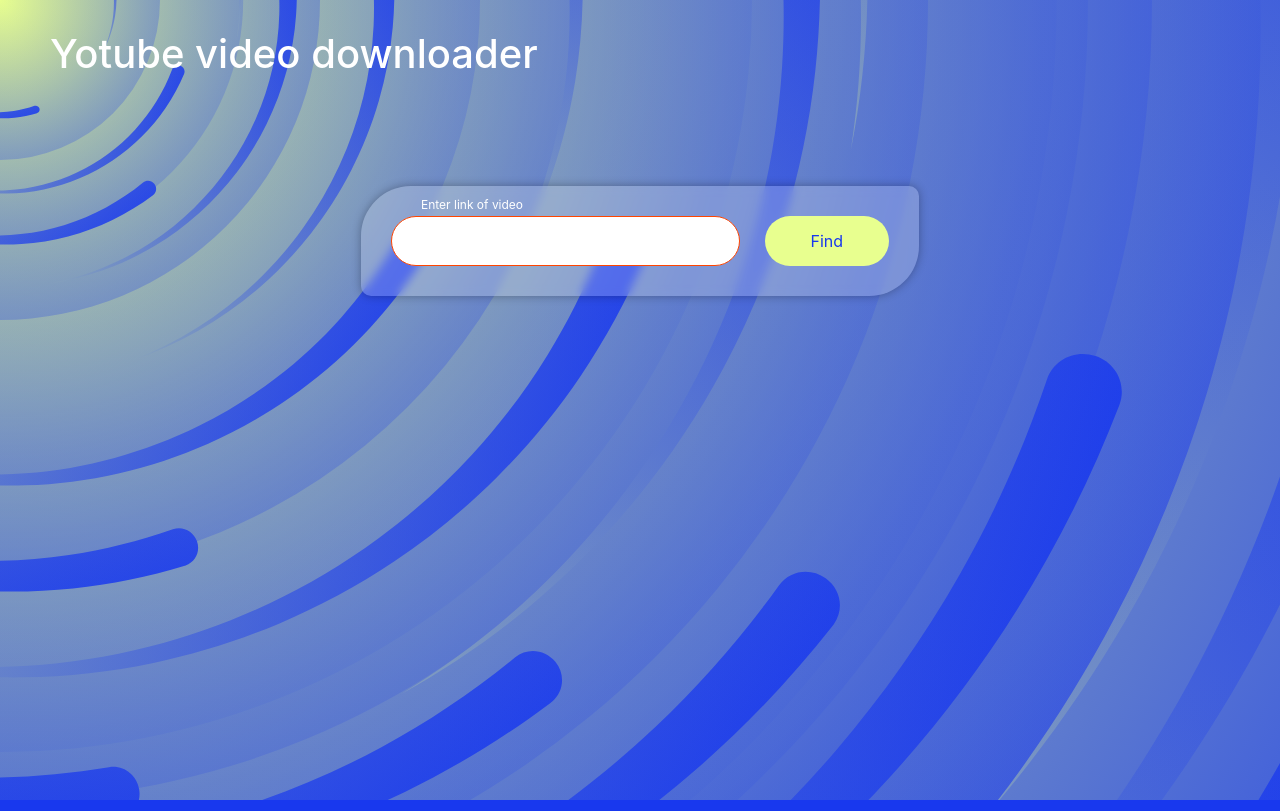
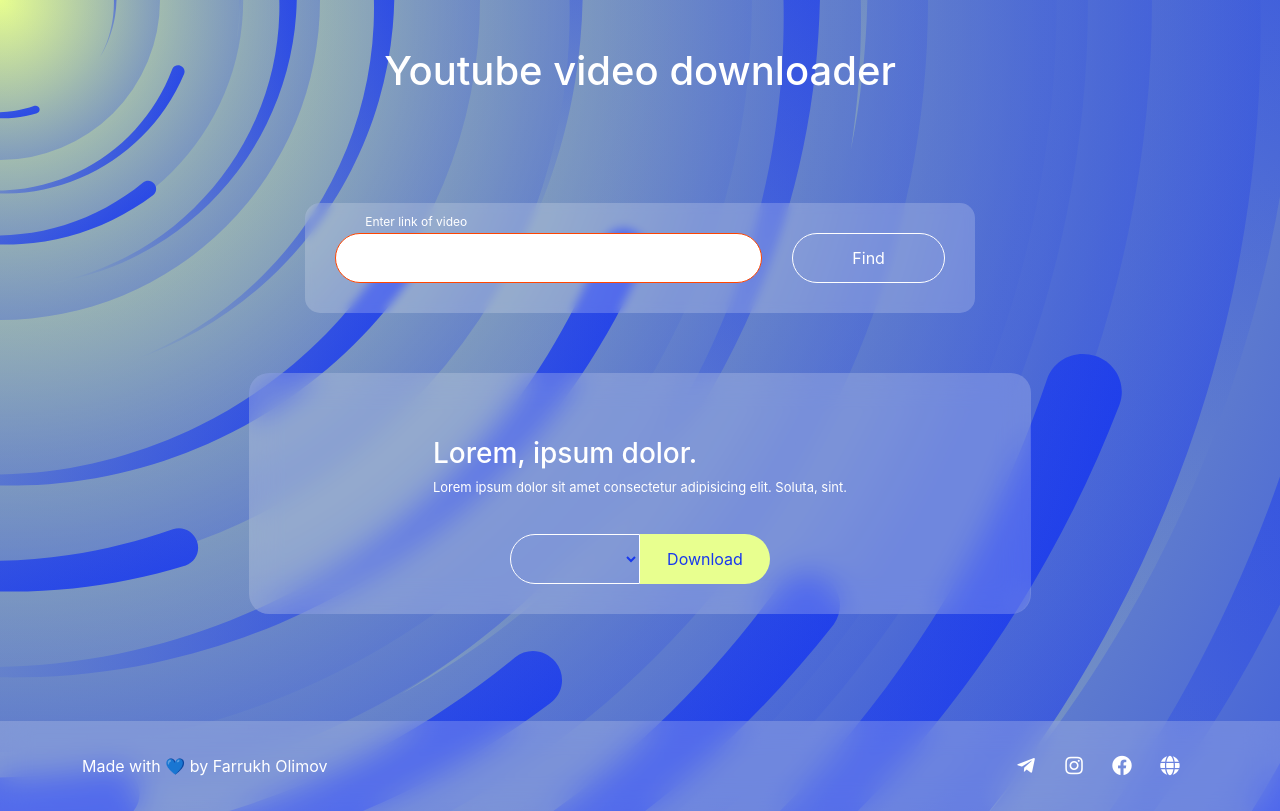
Before and after one commit to farruh-dev/video_downloader_youtube, a website: page public/index.html in a window 1280 px wide. Drawn offline with nearby package versions, Linux system fonts and the light colour scheme.

Commit message:
Update style.scss

```diff
--- a/public/index.html
+++ b/public/index.html
@@ -15,12 +15,11 @@
 
 <body>
     <section id="mainSection">
-        <div class="header">
-            <h1>Yotube video downloader</h1>
-        </div>
         <div class="container">
 
-
+            <div class="header">
+                <h1>Youtube video downloader</h1>
+            </div>
             <div class="form">
                 <div class="form-item">
                     <label for="videoUrl">Enter link of video</label>
@@ -41,12 +40,34 @@
                 </div>
                 <div class="controls">
                     <input type="hidden" id="video-url">
-                    <select id="downloadOptions"></select>
-                    <button id="downloadBtn">Download</button>
+                    <div class="btn-group" role="group" >
+                        <select id="downloadOptions"></select>
+                        <button id="downloadBtn">Download</button>
+                    </div>
                 </div>
             </div>
         </div>
     </section>
+
+    <footer class="footer">
+        <div class="container">
+            <span>Made with 💙 by Farrukh Olimov</span>
+            <ul class="links">
+                <li class="link">
+                    <a href=""><i class="fab fa-telegram-plane"></i></a>
+                </li>
+                <li class="link">
+                    <a href=""><i class="fab fa-instagram"></i></a>
+                </li>
+                <li class="link">
+                    <a href=""><i class="fab fa-facebook"></i></a>
+                </li>
+                <li class="link">
+                    <a href=""><i class="fas fa-globe"></i></a>
+                </li>
+            </ul>
+        </div>
+    </footer>
 
     <script src="https://cdn.jsdelivr.net/npm/bootstrap@5.0.2/dist/js/bootstrap.bundle.min.js"
         integrity="sha384-MrcW6ZMFYlzcLA8Nl+NtUVF0sA7MsXsP1UyJoMp4YLEuNSfAP+JcXn/tWtIaxVXM" crossorigin="anonymous">
--- a/public/style/style.scss
+++ b/public/style/style.scss
@@ -10,20 +10,50 @@
     background-attachment: fixed;
     background-size: cover;
     font-family: -apple-system, BlinkMacSystemFont, 'Segoe UI', Roboto, Oxygen, Ubuntu, Cantarell, 'Open Sans', 'Helvetica Neue', sans-serif;
+
+    overflow: auto;
+    /* this will hide the scrollbar in mozilla based browsers */
+    overflow: -moz-scrollbars-none;
+    scrollbar-width: none;
+    /* this will hide the scrollbar in internet explorers */
+    -ms-overflow-style: none;
+
+    &::-webkit-scrollbar {
+        width: 0 !important;
+        display: none;
+    }
+}
+
+
+
+ul,
+ol {
+    list-style: none;
+    padding: 0;
+}
+
+a {
+    text-decoration: none;
 }
 
 #mainSection {
 
-    height: 100%;
+    min-height: calc(100vh / 1.11);
     display: flex;
     align-items: center;
     justify-content: center;
     flex-direction: column;
+    margin-top: 0;
 
     .header {
-        margin: 30px auto 100px 50px;
+        margin-bottom: 100px;
         color: #fff;
+        width: 100%;
+        display: flex;
+        align-items: center;
+        justify-content: center;
     }
+
     .container {
         display: flex;
         align-items: center;
@@ -40,12 +70,13 @@
             padding: 30px;
             background: rgba(255, 255, 255, 0.2);
             backdrop-filter: blur(5px);
-            border-top-left-radius: 50px;
-            border-bottom-right-radius: 50px;
-            border-top-right-radius: 10px;
-            border-bottom-left-radius: 10px;
-            width: 50%;
-            box-shadow: 0 0 10px rgba(0,0,0,0.3);
+            // border-top-left-radius: 50px;
+            // border-bottom-right-radius: 50px;
+            // border-top-right-radius: 10px;
+            // border-bottom-left-radius: 10px;
+            border-radius: 15px;
+            width: 60%;
+            // box-shadow: 0 0 10px rgba(0, 0, 0, 0.3);
 
             .form-item {
                 width: 70%;
@@ -77,18 +108,18 @@
                 height: 50px;
                 outline: none;
                 border: none;
-                background-color: #E8FF8F;
-                color: #1838EE;
+                background-color: transparent;
+                backdrop-filter: blur(100px);
+                color: #fff;
                 border-radius: 25px;
                 padding: 5px;
                 font-size: 16px;
-                border: 1px solid transparent;
+                border: 1px solid #fff;
 
-                &:hover{
-                    background-color: transparent;
-                    color: #fff;
-                    border-color: #E8FF8F;
-                    backdrop-filter: blur(100px);
+                &:hover {
+                    background-color: #E8FF8F;
+                    color: #1838ee;
+
                 }
 
             }
@@ -96,7 +127,7 @@
         }
 
         .video-data {
-            display: none;
+            display: flex;
             align-items: center;
             justify-content: center;
             padding: 30px;
@@ -132,14 +163,15 @@
                 display: flex;
                 justify-content: space-between;
 
-                #downloadOptions{
+                #downloadOptions {
                     width: 130px;
                     height: 50px;
                     outline: none;
                     border: none;
                     background-color: transparent;
                     color: #1838EE;
-                    border-radius: 25px;
+                    border-top-left-radius: 25px;
+                    border-bottom-left-radius: 25px;
                     padding: 5px;
                     font-size: 16px;
                     border: 1px solid #fff;
@@ -152,12 +184,13 @@
                     border: none;
                     background-color: #E8FF8F;
                     color: #1838EE;
-                    border-radius: 25px;
+                    border-top-right-radius: 25px;
+                    border-bottom-right-radius: 25px;
                     padding: 5px;
                     font-size: 16px;
                     border: 1px solid transparent;
 
-                    &:hover{
+                    &:hover {
                         background-color: transparent;
                         color: #fff;
                         border-color: #E8FF8F;
@@ -169,3 +202,46 @@
         }
     }
 }
+
+.footer {
+    margin-top: auto;
+    background: rgba(255, 255, 255, 0.2);
+    backdrop-filter: blur(15px);
+    padding: 25px 0;
+    color: #fff;
+
+    .container {
+        display: flex;
+        flex-direction: row;
+        justify-content: space-between;
+        align-items: center;
+
+        .links {
+            width: 200px;
+            margin-bottom: 0;
+            display: flex;
+            align-items: center;
+            justify-content: space-evenly;
+            flex-direction: row;
+
+            .link {
+                display: flex;
+                align-items: center;
+                justify-content: center;
+                width: 40px;
+                height: 40px;
+                border-radius: 50%;
+                font-size: 20px;
+
+                i {
+                    color: #fff;
+                }
+
+                &:hover {
+                    background: rgba(255, 255, 255, 0.2);
+                    backdrop-filter: blur(100px);
+                }
+            }
+        }
+    }
+}
```
Also changed, not shown: public/style/style.css, 1 other file.
